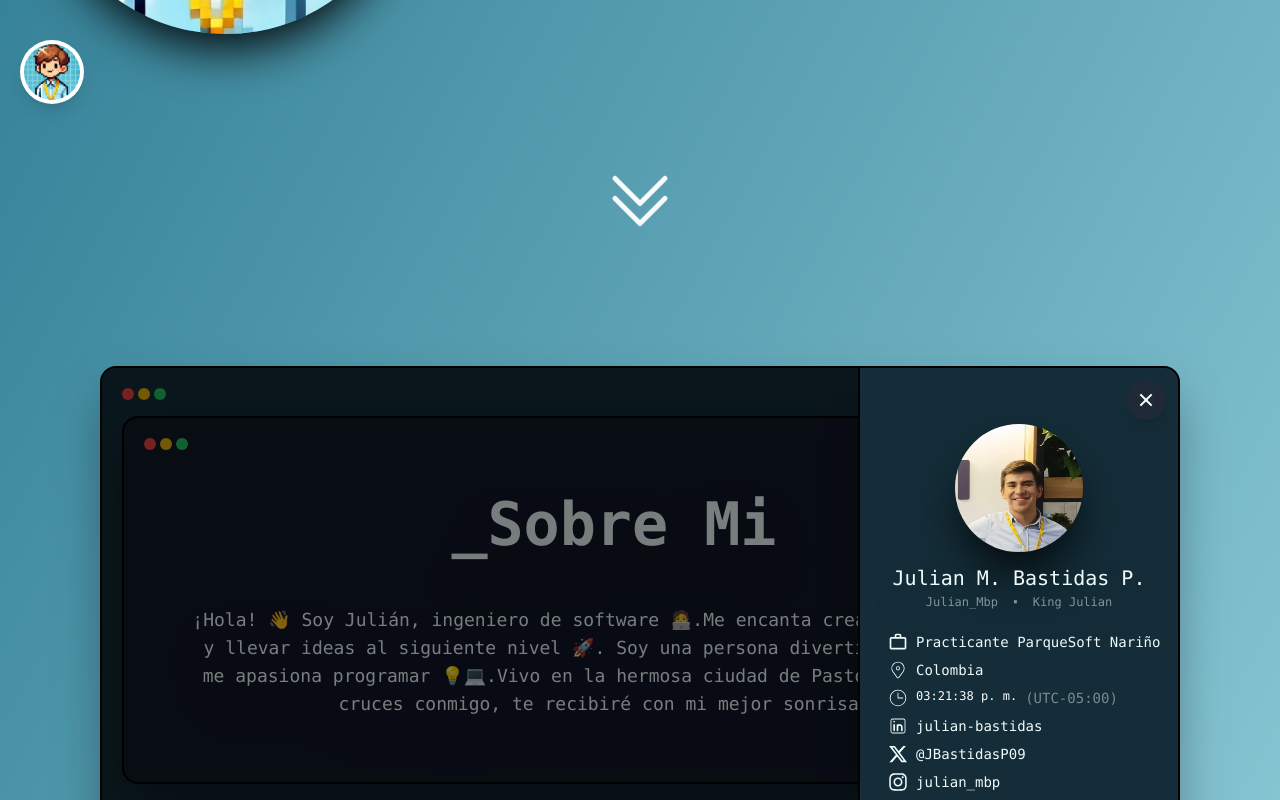
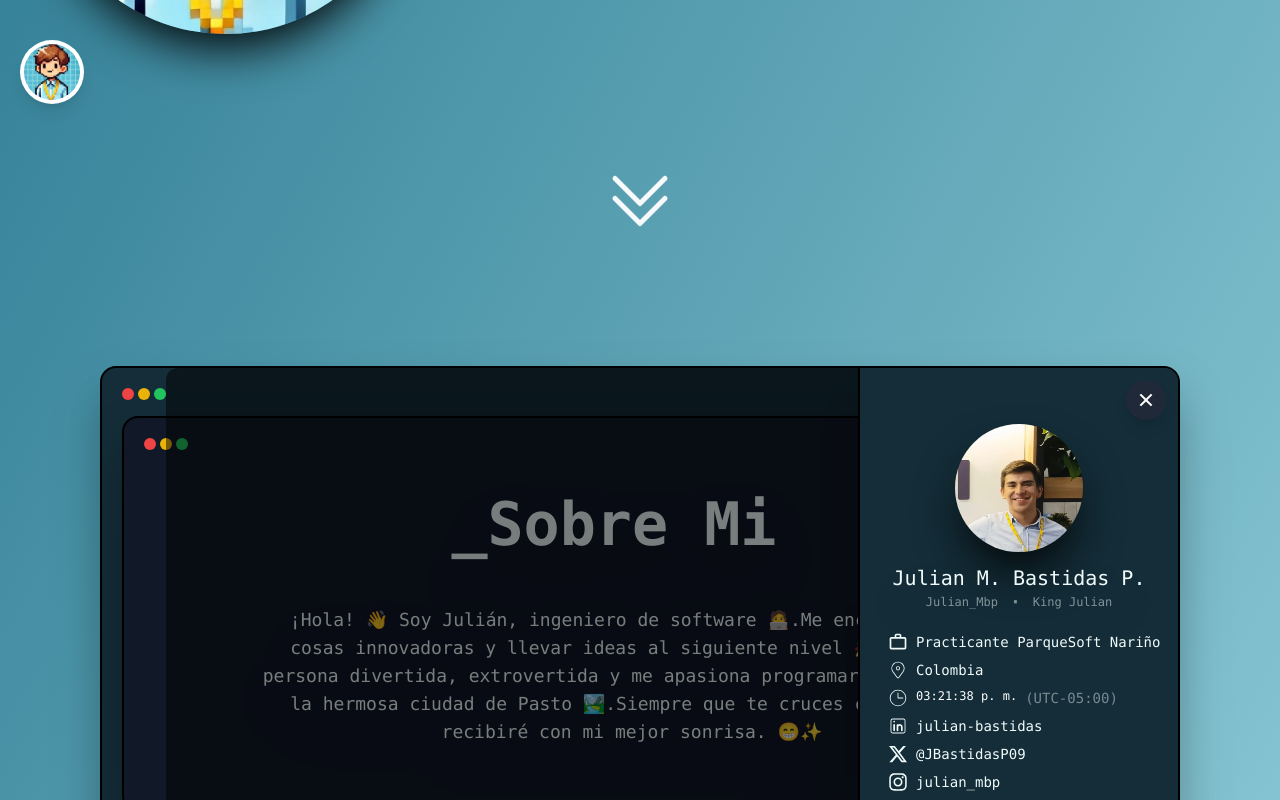
Before and after one commit to JulianMbp/portfolio-new, a Next.js app: page / in a window 1280 px wide. Both pictures are taken after a click on the button 1146 px from the left and 894 px from the top of the page. Shown: the part 494-1294 px from the top of the page. Built offline with nearby package versions, Linux system fonts and the light colour scheme.

Commit message:
fix SobreMi

```diff
--- a/app/Bienvenida/components/SobreMI.tsx
+++ b/app/Bienvenida/components/SobreMI.tsx
@@ -2,7 +2,7 @@ import { Typewriter } from "react-simple-typewriter";
 
 const SobreMi = () => {
   return (
-    <div className="flex flex-col items-center justify-center bg-gray-900 p-2 sm:p-3 md:p-4 lg:p-6 m-1 sm:m-2 rounded-2xl">
+    <div className="flex flex-col items-center justify-center bg-gray-900 p-2 sm:p-3 md:p-4 lg:p-6 m-1 sm:m-2 rounded-2xl max-w-4xl mx-auto">
       <h1 className="text-2xl sm:text-3xl md:text-4xl lg:text-6xl text-azul-50 drop-shadow-2xl p-1 sm:p-2 md:p-3 font-bold h-12 sm:h-16 md:h-20 lg:h-28 overflow-hidden">
       <Typewriter
           words={[
@@ -17,7 +17,7 @@ const SobreMi = () => {
         />
 
       </h1>
-      <p className="text-xs sm:text-sm md:text-base lg:text-lg text-azul-50 drop-shadow-2xl p-1 sm:p-2 md:p-3 text-center">
+      <p className="text-xs sm:text-sm md:text-base lg:text-lg text-azul-50 drop-shadow-2xl p-1 sm:p-2 md:p-3 text-center max-w-3xl">
         ¡Hola! 👋 Soy Julián, ingeniero de software 🧑‍💻.Me encanta crear cosas innovadoras y llevar ideas al siguiente nivel 🚀. Soy una persona divertida, extrovertida y me apasiona programar 💡💻.Vivo en la hermosa ciudad de Pasto 🏞️.Siempre que te cruces conmigo, te recibiré con mi mejor sonrisa. 😁✨
       </p>
     </div>
--- a/app/Bienvenida/sections/SobreMi.tsx
+++ b/app/Bienvenida/sections/SobreMi.tsx
@@ -41,7 +41,7 @@ export default function SobreMi() {
                 </button>
 
                 {/* Menú lateral con información personal - Responsive y deslizable */}
-                <div className={`fixed inset-0 bg-black bg-opacity-50 z-40 transition-opacity duration-300 ${menuOpen ? 'opacity-100' : 'opacity-0 pointer-events-none'}`} onClick={toggleMenu}></div>
+                <div className={`fixed top-0 bottom-0 left-4 right-4 sm:left-8 sm:right-8 md:left-12 md:right-12 lg:left-16 lg:right-16 bg-black bg-opacity-50 z-40 transition-opacity duration-300 rounded-xl ${menuOpen ? 'opacity-100' : 'opacity-0 pointer-events-none'}`} onClick={toggleMenu}></div>
 
                 <menu className={`fixed top-0 right-0 h-full w-64 sm:w-72 md:w-80 bg-azul-950 border-l-2 border-black shadow-2xl z-40 transition-transform duration-300 ease-in-out overflow-y-auto ${menuOpen ? 'translate-x-0' : 'translate-x-full'} p-4`}>
                     <div className='justify-center items-center flex px-2 sm:px-4 mt-10'>
@@ -102,10 +102,10 @@ export default function SobreMi() {
                 </menu>
 
                 {/* Secciones de contenido principal - Responsive */}
-                <div className="flex flex-col gap-3 sm:gap-4 w-full">
-                    <section className="border-2 mb-3 sm:mb-4 rounded-2xl w-full border-black p-2 sm:p-3 md:p-4 lg:p-5 drop-shadow-2xl shadow-2xl bg-gray-900">
+                <div className="flex flex-col gap-3 sm:gap-4">
+                    <section className="border-2 mb-3 sm:mb-4 rounded-2xl w-full border-black p-2 sm:p-3 md:p-4 lg:p-5 drop-shadow-2xl shadow-2xl bg-gray-900 ">
                         <Accion></Accion>
-                        <div className="">
+                        <div className="flex justify-center w-full">
                             <Sobremi></Sobremi>
                         </div>
                     </section>
```
